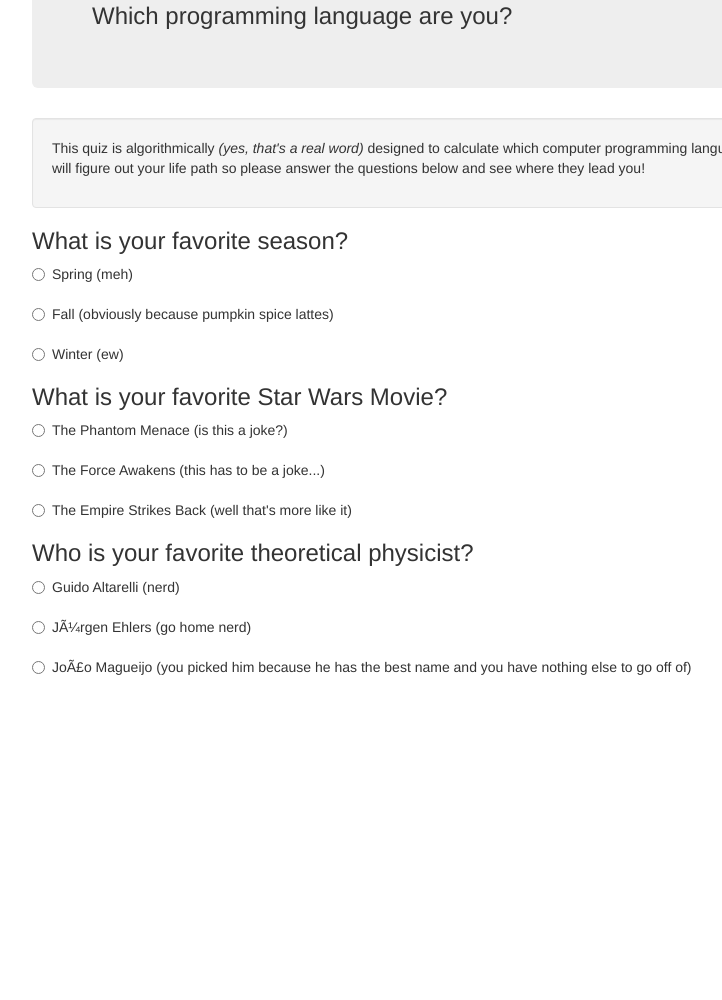
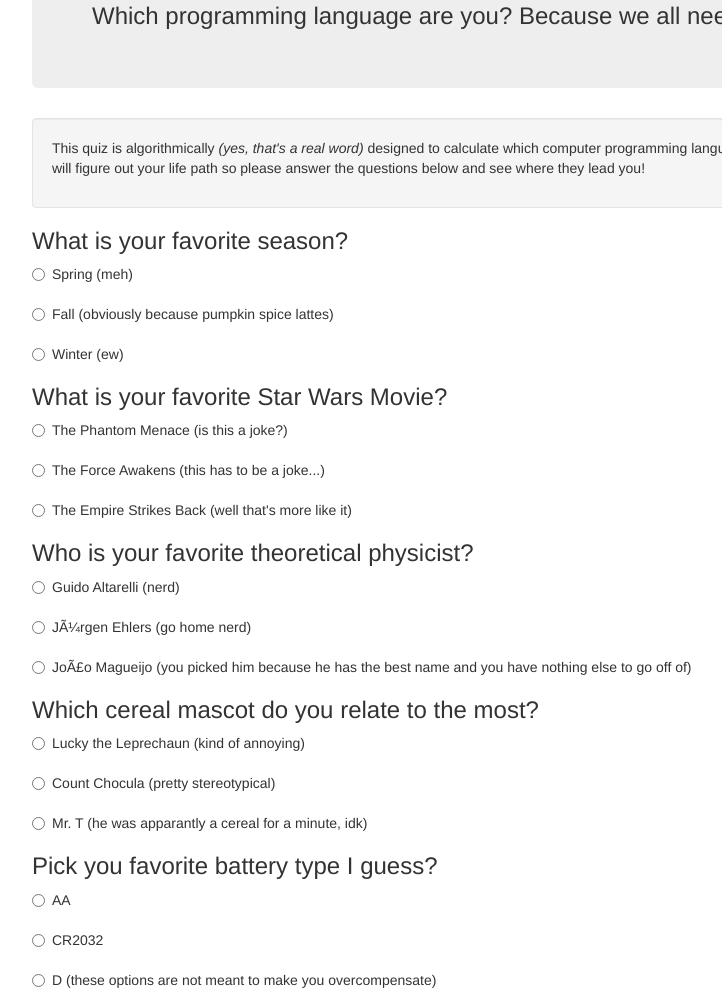
Before and after one commit to Saul-Ordonez/language-suggester, a plain HTML site: page index.html in a window 1280 px wide. Shown: the part 154-1154 px from the top of the page, without its empty margins (38-760 px from the left). Before the commit the page ends 841 px from the top, so only its background shows below. Drawn offline with Linux system fonts and the light colour scheme.

Commit message:
add remaining buttons to html body

```diff
--- a/index.html
+++ b/index.html
@@ -12,7 +12,7 @@
 
       <div class="jumbotron">
         <h1>Programming Language Selector</h1>
-        <h3>Which programming language are you?</h3>
+        <h3>Which programming language are you? Because we all need to be labeled.</h3>
       </div>
       <div class="well">
         <p>This quiz is algorithmically<em> (yes, that's a real word) </em>designed to calculate which computer programming language you would most enjoy learning! It only takes a few minutes and will figure out your life path so please answer the questions below and see where they lead you!</p>
@@ -84,6 +84,50 @@
         </div>
       </div>
 
+      <div class="cereal">
+        <h3>Which cereal mascot do you relate to the most?</h3>
+        <div class="radio">
+          <label>
+            <input type="radio" name="cereal" value="1">
+            Lucky the Leprechaun (kind of annoying)
+          </label>
+          <br>
+          <br>
+          <label>
+            <input type="radio" name="cereal" value="2">
+            Count Chocula (pretty stereotypical)
+          </label>
+          <br>
+          <br>
+          <label>
+            <input type="radio" name="cereal" value="3">
+            Mr. T (he was apparantly a cereal for a minute, idk)
+          </label>
+        </div>
+      </div>
+
+      <div class="batteries">
+        <h3>Pick you favorite battery type I guess?</h3>
+        <div class="radio">
+          <label>
+            <input type="radio" name="batteries" value="1">
+            AA
+          </label>
+          <br>
+          <br>
+          <label>
+            <input type="radio" name="batteries" value="2">
+            CR2032
+          </label>
+          <br>
+          <br>
+          <label>
+            <input type="radio" name="batteries" value="3">
+            D (these options are not meant to make you overcompensate)
+          </label>
+        </div>
+      </div>
+
     </div>
   </body>
 </html>
```
